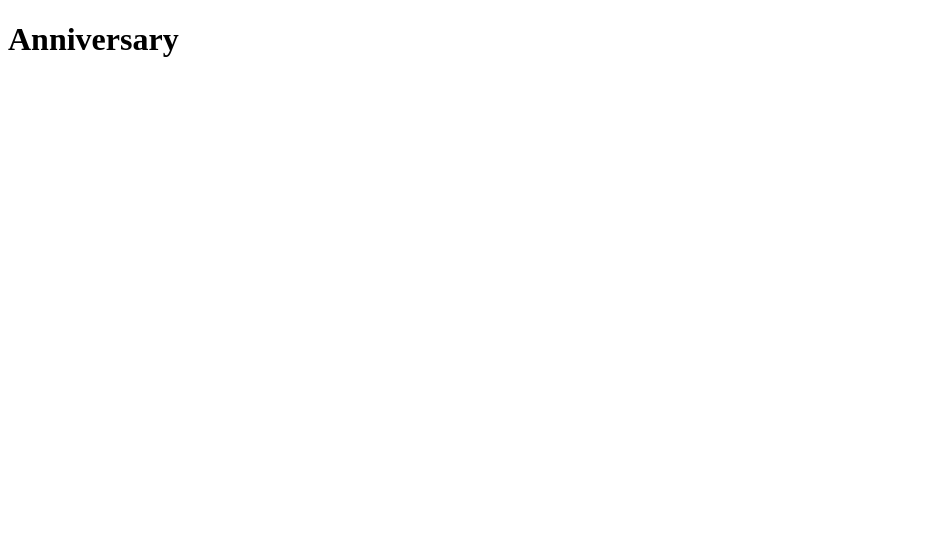
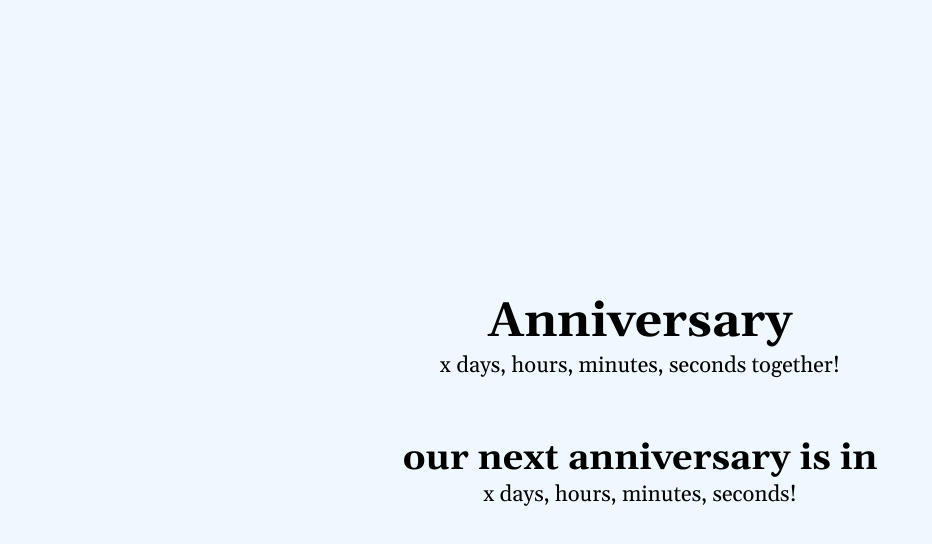
Before and after one commit to ChrisGrant1024/anniversary, a plain HTML site: page index.html in a window 1280 px wide. Shown: the whole page, without its empty margins (0-932 px from the left). Drawn offline with nearby package versions, Linux system fonts and the light colour scheme.

Commit message:
working on timer'

```diff
--- a/index.html
+++ b/index.html
@@ -7,7 +7,13 @@
     </head>
 
     <body>
-        <h1>Anniversary</h1>
+
+        <div id="container">
+            <span id="anniversary">Anniversary</span> <br>
+            <span id="relationship-length">x days, hours, minutes, seconds together!</span> <br> <br> <br>
+            <span id="next-anniversary">our next anniversary is in</span> <br>
+            <span id="next-anniversary-time">x days, hours, minutes, seconds!</span> <br>
+        </div>
 
         <script src="main.js"></script>
     </body>
--- a/main.js
+++ b/main.js
@@ -0,0 +1,23 @@
+relationshipLengthElement = document.querySelector('#relationship-length');
+nextAnniversaryTimeElement = document.querySelector('#next-anniversary');
+
+let now = Date.now();
+
+let anniversary = new Date('December 1, 2021 00:00:00').valueOf();
+let nextAnniversary = new Date();
+nextAnniversary.setDate(anniversary.getDate())
+nextAnniversary.setFullYear(new Date().getFullYear());
+
+const FPS = 60;
+
+window.setInterval(function() {
+    let now = Date.now();
+
+    daysSinceMS = now - anniversary;
+    daysSince = Math.floor(daysSinceMS / 1000 / 60 / 60 / 24);
+    months = daysSince / 30;
+
+    relationshipLengthElement.innerHTML = `We've been together for ${months} months or ${daysSince} days! 🥺`;
+
+    days
+}, 1000 / FPS);
--- a/styles.css
+++ b/styles.css
@@ -0,0 +1,27 @@
+@import url('https://fonts.googleapis.com/css2?family=Gelasio:ital,wght@0,400;0,700;1,400;1,700&display=swap');
+
+body {
+    background-color: aliceblue;
+    font-family: 'Gelasio', serif;
+    font-size: 22px;
+}
+
+#container {
+    position: absolute;
+    left: 50%;
+    top: 50%;
+    transform: translate(-50%, -50%);
+    padding: 10px;
+    text-align: center;
+}
+
+#anniversary {
+    font-weight: bold;
+    font-size: 48px;
+}
+
+#next-anniversary {
+    font-weight: bold;
+    font-size: 36px;
+
+}
```
